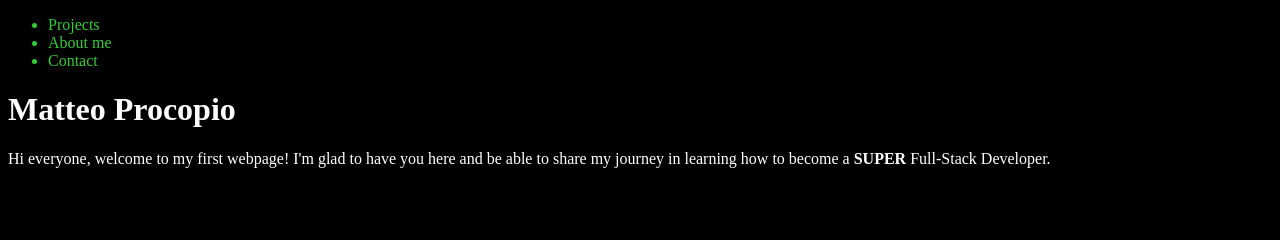
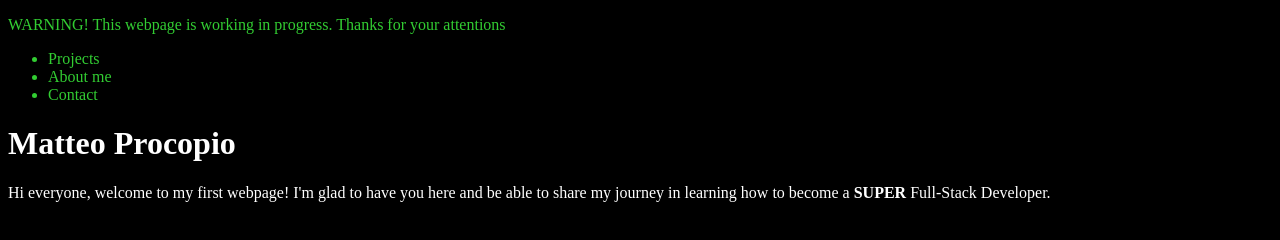
Before and after one commit to pro99matt/pro99matt.github.io, a plain HTML site: page index.html in a window 1280 px wide. Drawn offline with Linux system fonts and the light colour scheme.

Commit message:
add spome changes

```diff
--- a/index.html
+++ b/index.html
@@ -10,6 +10,9 @@
 <body>
 
     <header>
+        <div>
+            <p>WARNING! This webpage is working in progress. Thanks for your attentions</p>
+        </div>
         <ul>
             <li>Projects</li>
             <li>About me</li>
```
